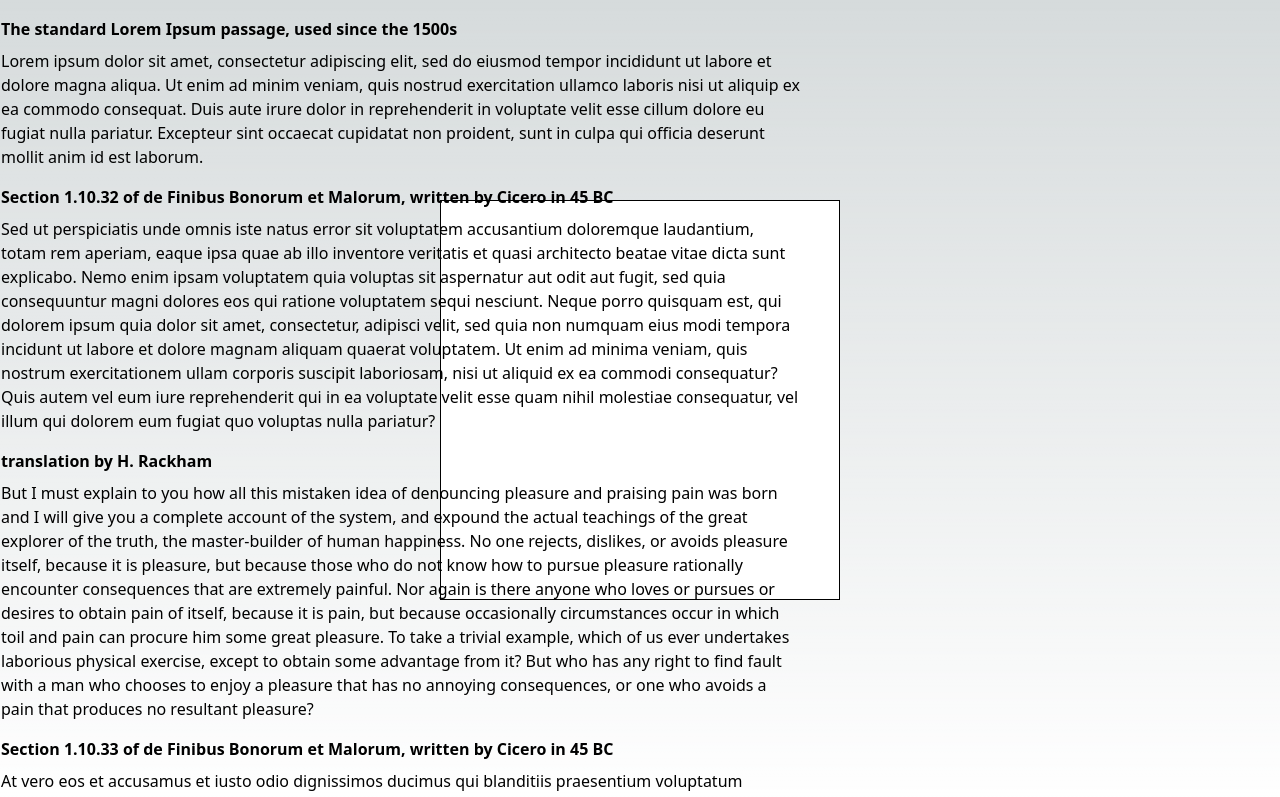
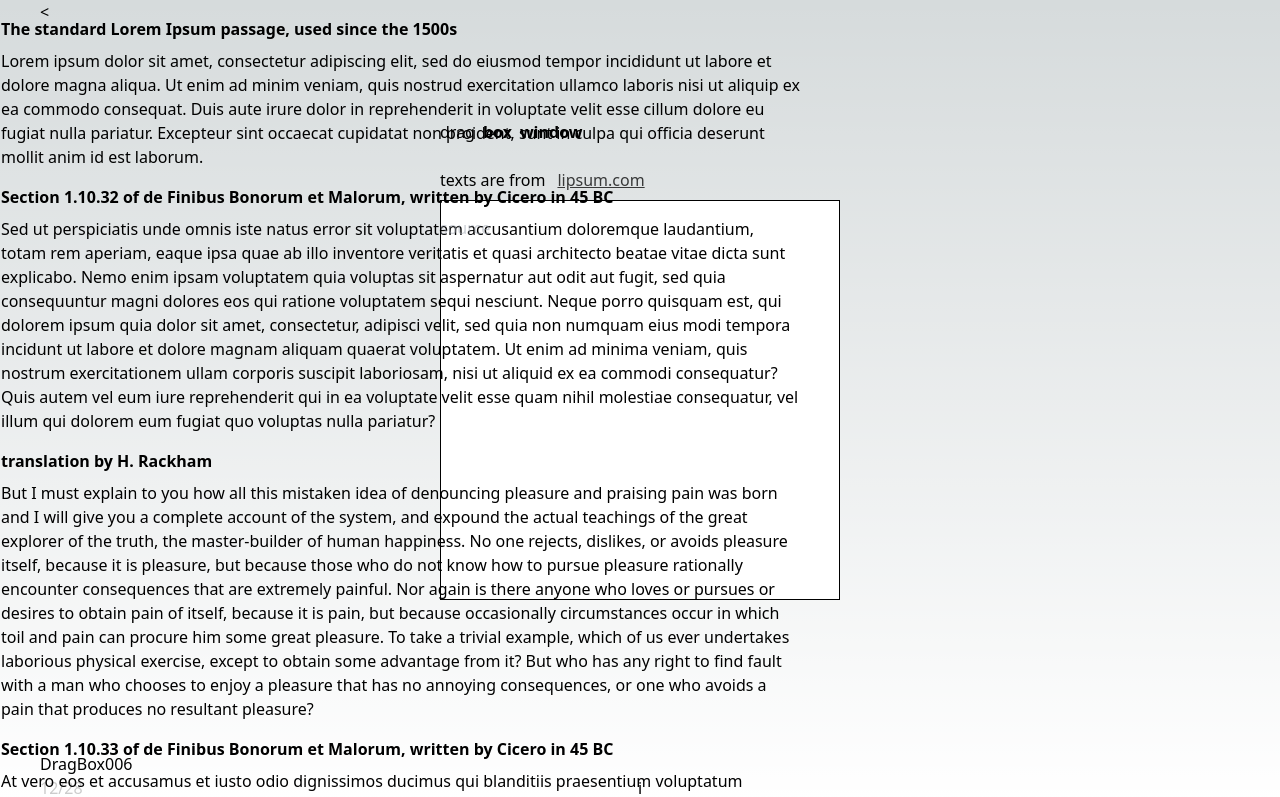
Before and after one commit to myPandaStore/react-100, a Next.js app: page /006 in a window 1280 px wide. Shown: the top 797 px of the page. Built offline with nearby package versions, Linux system fonts and the light colour scheme.

Commit message:
chore: dragbox import paper & note

```diff
--- a/src/app/006/page.tsx
+++ b/src/app/006/page.tsx
@@ -2,16 +2,19 @@
  * @Author: luckin 1832114807@qq.com
  * @Date: 2023-12-28 09:18:25
  * @LastEditors: luckin 1832114807@qq.com
- * @LastEditTime: 2024-01-04 11:20:59
+ * @LastEditTime: 2024-01-04 15:48:10
  * @FilePath: \react-100\src\app\006\page.tsx
  * @Description:
  *
  * Copyright (c) 2023 by ${git_name_email}, All Rights Reserved.
  */
 'use client'
-import { useRef, useMemo, useState, useEffect } from 'react'
+import { useRef, useState } from 'react'
 import { useWindowSize, useWindowPosition } from '../Hooks'
-import { useMount, useMouse, useThrottleFn } from 'ahooks';
+import { useMouse, useThrottleFn } from 'ahooks';
+import Paper from "../components/paper"
+import Note from "../components/note"
+
 const isClient = typeof window !== "undefined";
 const defaultWindow = isClient ? window : void 0;
 
@@ -57,12 +60,15 @@ export default function DragBox(window: any = defaultWindow) {
     updatePosition()
 
     return (
+        <>
+            <Paper>
+
                 <div
                     ref={box}
                     className='box centered'
                     style={
                         {
-                    position: 'relative',
+
                             backgroundColor: 'white',
                             border: '1px solid black',
                             width: BOX_SIZE,
@@ -88,5 +94,22 @@ export default function DragBox(window: any = defaultWindow) {
                         <p>{"On the other hand, we denounce with righteous indignation and dislike men who are so beguiled and demoralized by the charms of pleasure of the moment, so blinded by desire, that they cannot foresee the pain and trouble that are bound to ensue; and equal blame belongs to those who fail in their duty through weakness of will, which is the same as saying through shrinking from toil and pain. These cases are perfectly simple and easy to distinguish. In a free hour, when our power of choice is untrammelled and when nothing prevents our being able to do what we like best, every pleasure is to be welcomed and every pain avoided. But in certain circumstances and owing to the claims of duty or the obligations of business it will frequently occur that pleasures have to be repudiated and annoyances accepted. The wise man therefore always holds in these matters to this principle of selection: he rejects pleasures to secure other greater pleasures, or else he endures pains to avoid worse pains."}</p>
                     </div>
                 </div>
+            </Paper>
+            <Note>
+                <div>
+                    <p>
+                        drag
+                        <b className='ml-2'>box</b>
+                        <b className='ml-2'>window</b>
+                    </p>
+                    <br />
+                    <p >
+                        texts are from
+                        <a className="ml-3" href='https://www.lipsum.com/' target='_blank'>lipsum.com</a>
+                    </p>
+                </div>
+            </Note>
+
+        </>
     )
 }
```
Lines whose indentation alone changed are shown as unchanged.
